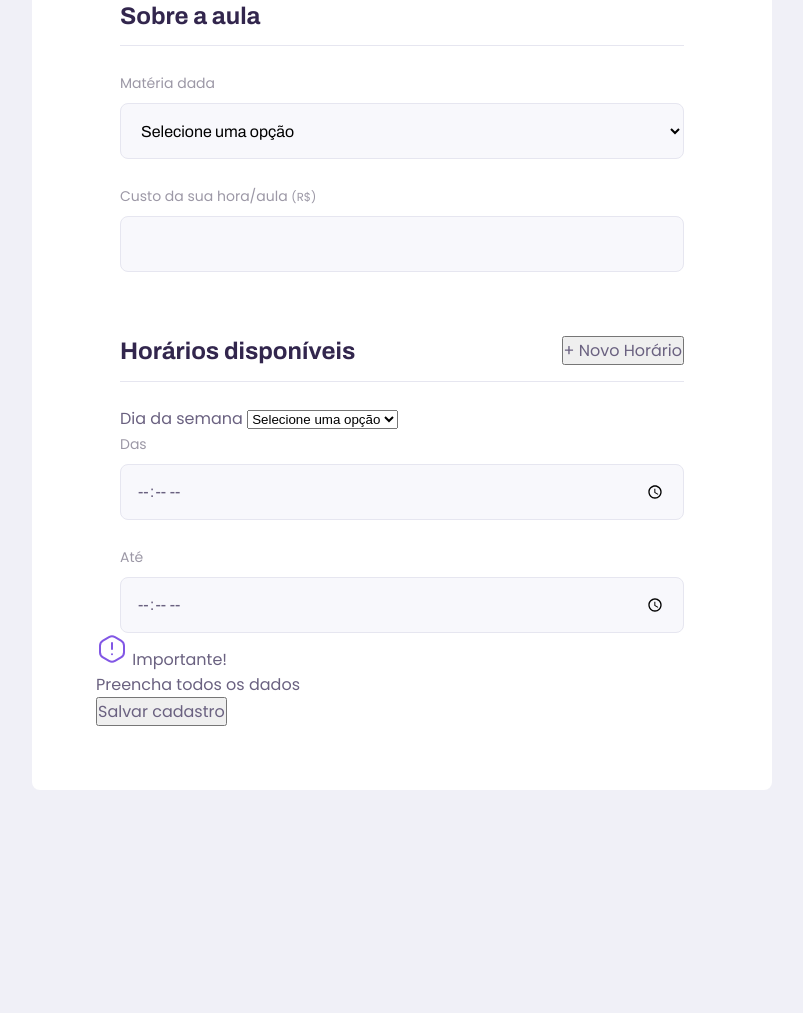
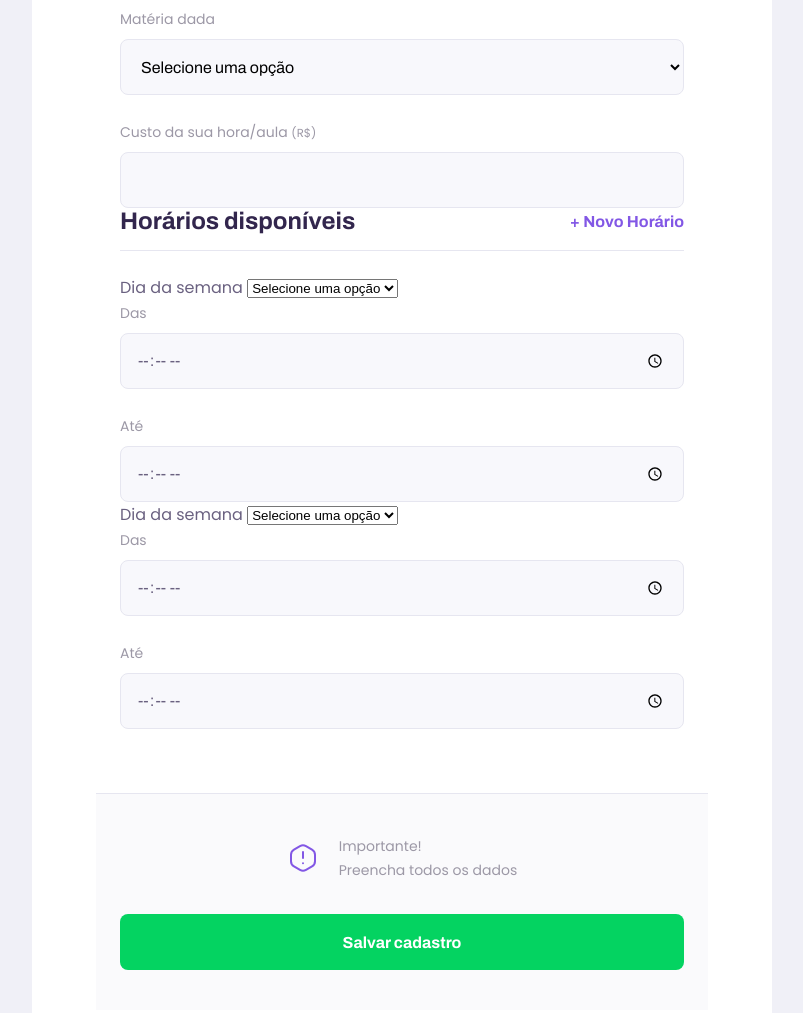
Before and after one commit to drigosantos81/proffy, a plain HTML site: page give-classes.html in a window 1280 px wide. Shown: the part 1039-2052 px from the top of the page, without its empty margins (238-1041 px from the left). Before the commit the page ends 1829 px from the top, so only its background shows below. Drawn offline with Linux system fonts and the light colour scheme; files whose address does not match are found by name.

Commit message:
Estilizado formulário de cadastro de aulas.

```diff
--- a/give-classes.html
+++ b/give-classes.html
@@ -82,6 +82,31 @@
                     <legend>Horários disponíveis
                         <button id="add-time">+ Novo Horário</button>
                     </legend>
+
+                    <div class="schedule-item">
+                        <label for="weekday">Dia da semana</label>
+                        <select name="weekday[]" required>
+                            <option value="">Selecione uma opção</option>
+                            <option value="0">Domingo</option>
+                            <option value="1">Segunda-feira</option>
+                            <option value="2">Terça-feira</option>
+                            <option value="3">Quarta-feira</option>
+                            <option value="4">Quinta-feira</option>
+                            <option value="5">Sexta-feira</option>
+                            <option value="6">Sábado</option>
+                        </select>
+                    </div>
+
+                    <div class="input-block">
+                        <label for="time-from">Das</label>
+                        <input type="time" name="time_from[]" required>
+                    </div>
+
+                    <div class="input-block">
+                        <label for="time-to">Até</label>
+                        <input type="time" name="time_to[]" required>
+                    </div>
+
                     <div class="schedule-item">
                         <label for="weekday">Dia da semana</label>
                         <select name="weekday[]" required>
--- a/styles/partials/page-give-classes.css
+++ b/styles/partials/page-give-classes.css
@@ -33,7 +33,21 @@
     margin-bottom: 6.4rem;
 }
 
-#page-give-classes fieldset+fieldset {
+#page-give-classes fieldset legend button {
+    background: none;
+    border: 0;
+    color: var(--color-primary);
+    font: 700 1.6rem Archivo;
+    cursor: pointer;
+    transition: 0.2s;
+}
+
+#page-give-classes fieldset legend button:hover {
+    transform: translateY(-5px);
+    color: var(--color-primary-dark);
+}
+
+c fieldset+fieldset {
     margin-top: 6.4rem;
 }
 
@@ -43,6 +57,49 @@
     margin-top: 2.4rem;
 }
 
+#page-give-classes main footer {
+    padding: 4rem 2.4rem;
+    background: var(--color-box-footer);
+    border-top: 1px solid var(--color-line-in-white);
+    margin-top: 6.4rem;
+}
+
+#page-give-classes main footer p {
+    display: flex;
+    align-items: center;
+    justify-content: center;
+    font-size: 1.4rem;
+    line-height: 2.4rem;
+    color: var(--color-text-complement);
+}
+
+#page-give-classes main footer p img {
+    margin-right: 2rem;
+}
+
+#page-give-classes main footer button {
+    width: 100%;
+    height: 5.6rem;
+    background: var(--color-secondary);
+    color: var(--color-button-text);
+    border: 0;
+    border-radius: .8rem;
+    cursor: pointer;
+    font: 700 1.6rem Archivo;
+    display: flex;
+    align-items: center;
+    justify-content: center;
+    text-decoration: none;
+    transition: 0.2s;
+    margin-top: 3.2rem;
+}
+
+.schedule-item+.schedule-item {
+    margin-top: 3.2rem;
+    padding-top: 3.4rem;
+    border-top: 1px solid var(--color-line-in-white);
+}
+
 @media (min-width: 700px) {
     #page-give-classes #container {
         max-width: 100vw;
```
